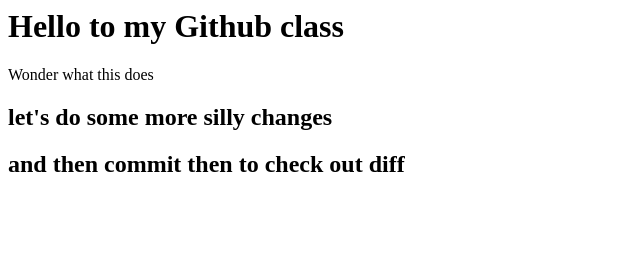
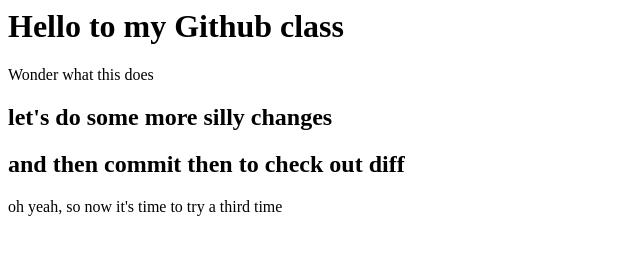
Before and after one commit to CatoSammi/GitGitHubMasterclass, a plain HTML site: page index.html in a window 1280 px wide. Shown: the whole page, without its empty margins (0-640 px from the left). Drawn offline with Linux system fonts and the light colour scheme.

Commit message:
new thang

```diff
--- a/index.html
+++ b/index.html
@@ -4,3 +4,5 @@
 
 <h2>let's do some more silly changes</h2>
 <h2>and then commit then to check out diff</h2>
+
+<p>oh yeah, so now it's time to try a third time</p>
```
